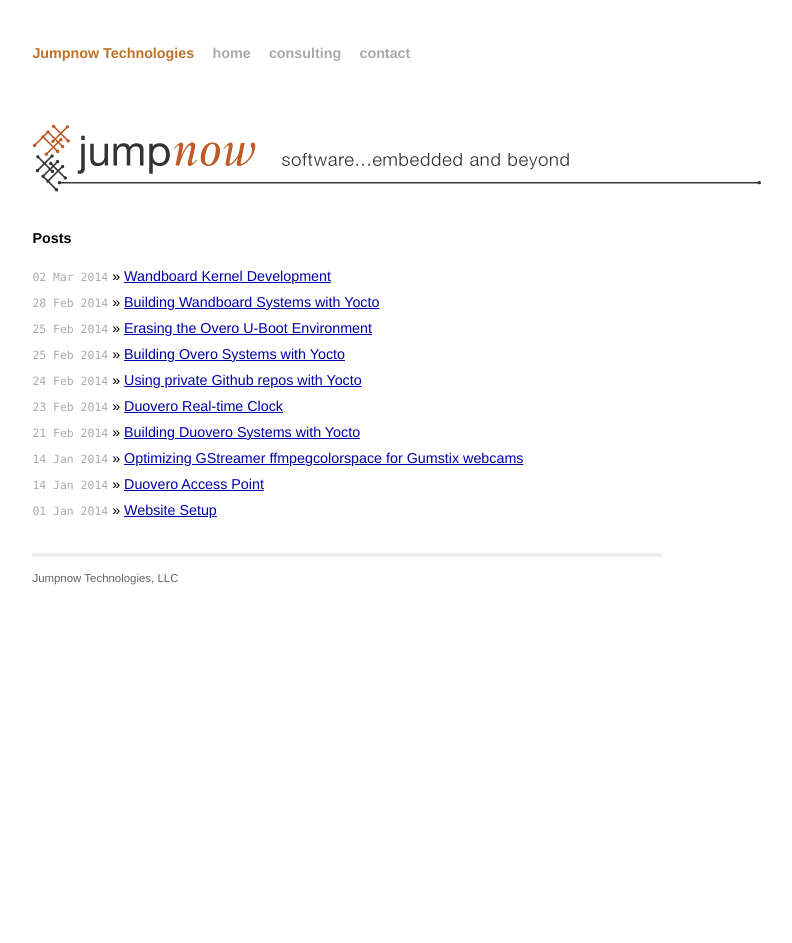
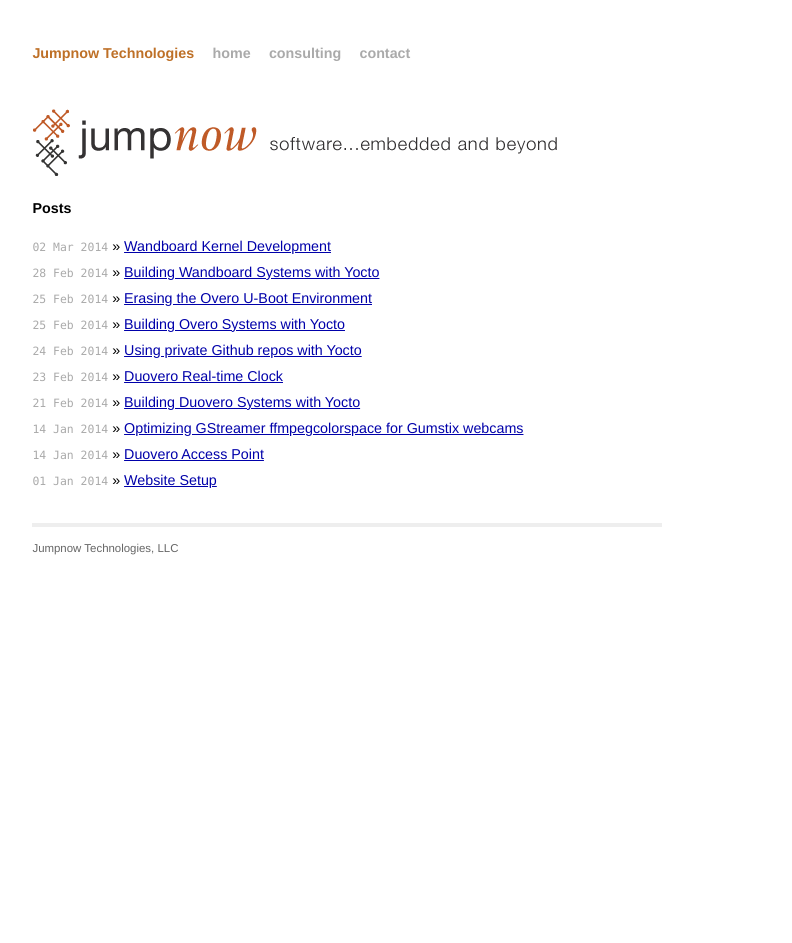
Before and after one commit to jumpnow/jumpnowtek-site, a Jekyll site: the page built from index.html, in a window 1280 px wide. Shown: the whole page, without its empty margins (293-1085 px from the left). Built offline with Jekyll 4.4.1, drawn with Linux system fonts in a browser that asks for light colours; Markdown is read by kramdown in place of the engine named in the settings.

Commit message:
Use new jumpnow header image

```diff
--- a/index.html
+++ b/index.html
@@ -4,7 +4,7 @@
 ---
 
 <div id="home">
-  <p><img src="/assets/jumpnow-logo.png" alt="jumpnow-logo"></p>
+  <p><img src="/assets/jumpnow-header.png" alt="jumpnow-logo"></p>
   <h1>Posts</h1>
   <ul class="posts">
     {% for post in site.posts %}
```
Also changed, not shown: assets/jumpnow-header.png (added), assets/jumpnow-logo.jpg (deleted), assets/jumpnow-logo.png (deleted).
